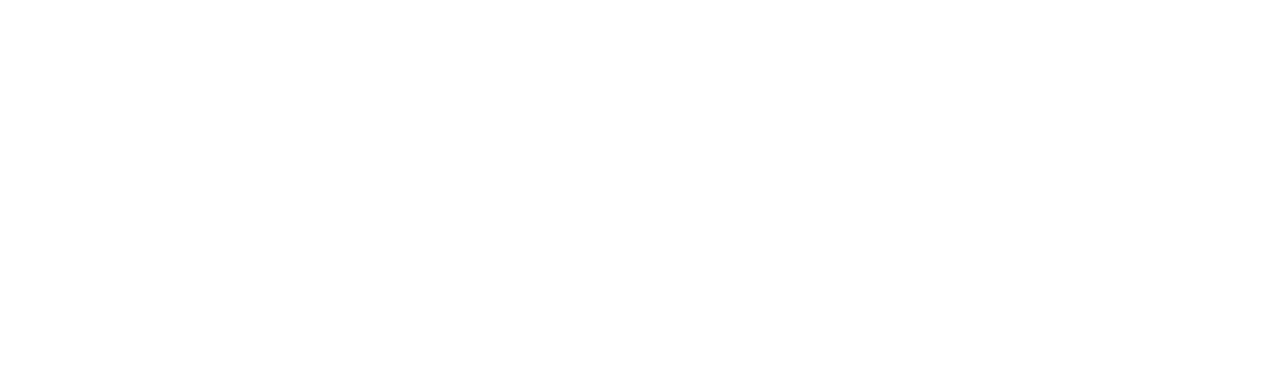
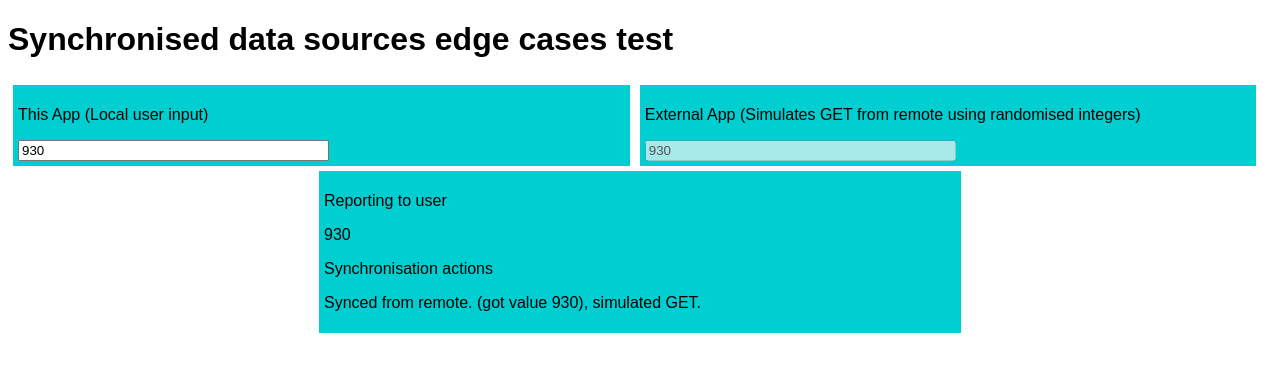
Before and after one commit to YsoL8/VueSync, a plain HTML site: page index.html in a window 1280 px wide. Drawn offline with nearby package versions, Linux system fonts and the light colour scheme.

Commit message:
Vue synchronoisation feasibility study

```diff
--- /dev/null
+++ b/autoSync.js
@@ -0,0 +1,50 @@
+$(document).ready(function() {
+
+    let lastLocalValue = -1;
+    let syncApp = new Vue({
+        el: '#wrapper',
+        data: {
+            result: 0
+        },
+        watch: {
+            result: function(newValue, oldValue) {
+                let elem = $('#trace');
+
+                if (oldValue == lastLocalValue) {
+                    elem.append('<p>Synced from local '+newValue+' (simulated POST).</p>');
+                }
+            }
+        }
+    });
+
+    $('#localData').keypress(function() {
+        lastLocalValue = $(this).val();
+    });
+
+    //pretend to watch a periodically emitting service
+    setInterval(function() {
+        /*
+            this is in fact hard mode.
+            Any sensible application will apply its state changes directly to Vue's data object
+            However I wanted to have two distinct on page data sources just to prove syncing works very clearly
+         */
+        let elem = $('#remoteData');
+        elem.val(getRandomInt(10000));
+
+        let e = document.createEvent('HTMLEvents');
+        e.initEvent('input', true, true); //trigger Vue to notice this strange roundabout implementation
+        elem[0].dispatchEvent(e);
+
+        /*
+            And the easy mode, at all sensible version of the above
+         */
+        //syncApp.result = getRandomInt(10000);
+
+        $('#trace').append('<p>Synced from remote. (got value '+syncApp.result+'), simulated GET.</p>');
+    }, 5000);
+
+    function getRandomInt(max) {
+        return Math.floor(Math.random() * Math.floor(max));
+    }
+
+});
--- a/index.html
+++ b/index.html
@@ -2,9 +2,39 @@
 <html lang="en">
 <head>
     <meta charset="UTF-8">
+    <link rel="stylesheet" href="style.css">
     <title>Title</title>
 </head>
 <body>
 
+<div id="wrapper">
+
+    <h1>Synchronised data sources edge cases test</h1>
+    <div class="row">
+        <div id="sourceA" class="smallPanel">
+            <p>This App (Local user input)</p>
+            <input id="localData" v-model="result">
+        </div>
+
+        <div id="sourceB" class="smallPanel">
+            <p>External App (Simulates GET from remote using randomised integers)</p>
+            <input id="remoteData" v-model="result" disabled>
+        </div>
+    </div>
+    <div class="row">
+        <div id="testResult" class="panel">
+            <p>Reporting to user</p>
+            <div class="output">{{result}}</div>
+            <div id="trace">
+                <p>Synchronisation actions</p>
+            </div>
+        </div>
+    </div>
+
+</div>
+
+<script src="https://cdn.jsdelivr.net/npm/vue@2.5.16/dist/vue.js"></script>
+<script src="https://code.jquery.com/jquery-3.3.1.min.js" integrity="sha256-FgpCb/KJQlLNfOu91ta32o/NMZxltwRo8QtmkMRdAu8=" crossorigin="anonymous"></script>
+<script src="autoSync.js"></script>
 </body>
 </html>
--- /dev/null
+++ b/style.css
@@ -0,0 +1,28 @@
+* {
+    font-family: Arial;
+}
+
+.row {
+    width: 100%;
+    margin: 0 auto;
+    clear: both;
+}
+
+.smallPanel {
+    width: 48%;
+    padding: 5px;
+    margin: 5px;
+    background-color: darkturquoise;
+    float: left;
+}
+
+.panel {
+    width: 50%;
+    margin:  5px auto;
+    padding: 5px;
+    background-color: darkturquoise;
+}
+
+input {
+    width: 50%;
+}
```
